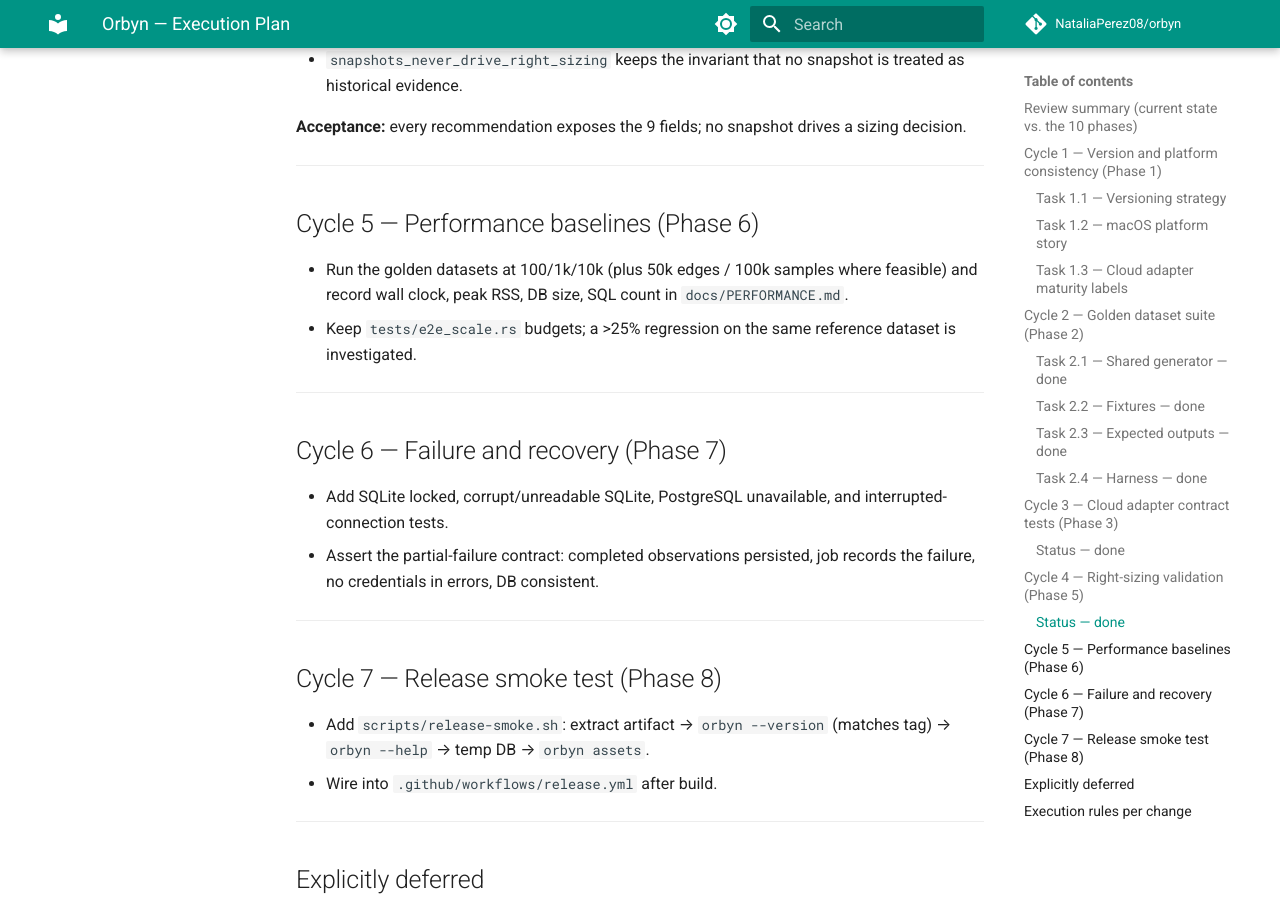
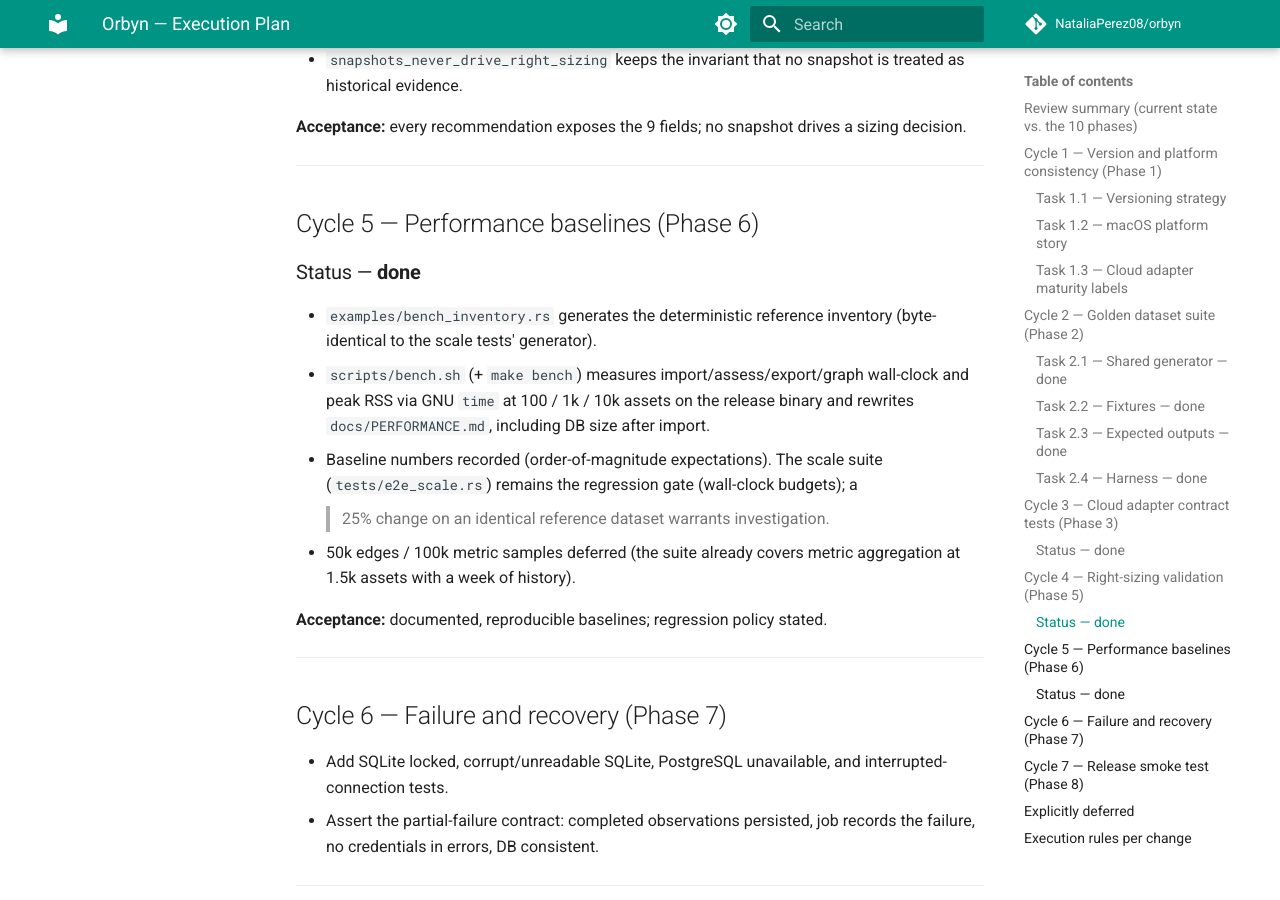
Before and after one commit to NataliaPerez08/orbyn, an MkDocs documentation site: the page built from docs/EXECUTION_PLAN.md, in a window 1280 px wide and 900 px high, scrolled down 4048 px. Built offline with MkDocs 1.6.1 and Material for MkDocs 9.7.7, drawn with Linux system fonts in a browser that asks for light colours; comment, search, counter and statistics services are not loaded.

Commit message:
bench: add reproducible performance baselines and make bench target

```diff
--- a/docs/EXECUTION_PLAN.md
+++ b/docs/EXECUTION_PLAN.md
@@ -138,11 +138,20 @@
 
 ## Cycle 5 — Performance baselines (Phase 6)
 
-- Run the golden datasets at 100/1k/10k (plus 50k edges / 100k samples where
-  feasible) and record wall clock, peak RSS, DB size, SQL count in
-  `docs/PERFORMANCE.md`.
-- Keep `tests/e2e_scale.rs` budgets; a >25% regression on the same reference
-  dataset is investigated.
+### Status — **done**
+- `examples/bench_inventory.rs` generates the deterministic reference inventory
+  (byte-identical to the scale tests' generator).
+- `scripts/bench.sh` (+ `make bench`) measures import/assess/export/graph
+  wall-clock and peak RSS via GNU `time` at 100 / 1k / 10k assets on the
+  release binary and rewrites `docs/PERFORMANCE.md`, including DB size after
+  import.
+- Baseline numbers recorded (order-of-magnitude expectations). The scale suite
+  (`tests/e2e_scale.rs`) remains the regression gate (wall-clock budgets); a
+  >25% change on an identical reference dataset warrants investigation.
+- 50k edges / 100k metric samples deferred (the suite already covers metric
+  aggregation at 1.5k assets with a week of history).
+
+**Acceptance:** documented, reproducible baselines; regression policy stated.
 
 ---
 
```
Also changed, not shown: docs/PERFORMANCE.md (added, +29 -0 lines), 3 other files.
